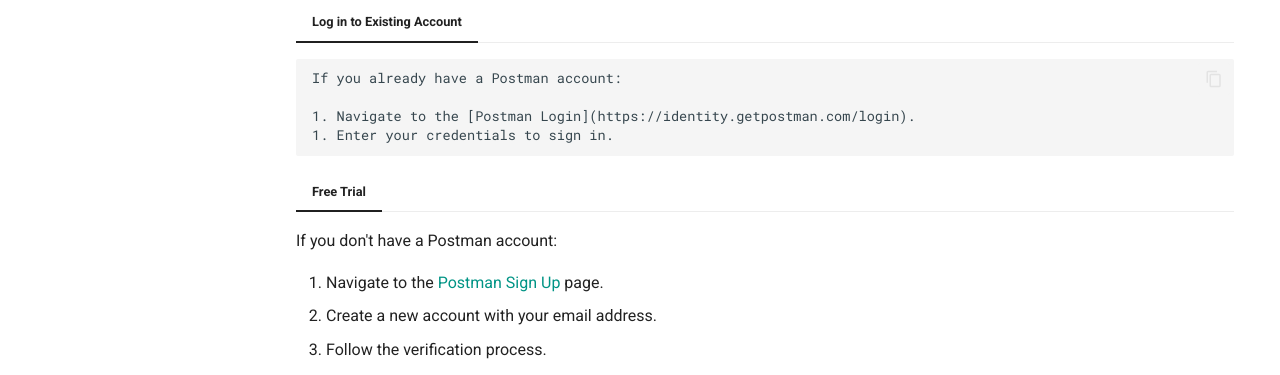
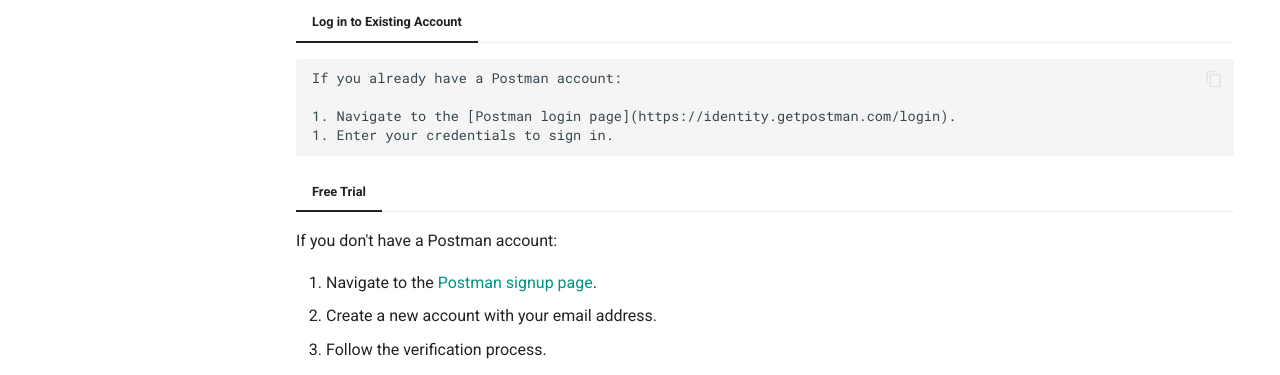
Before and after one commit to antonjim-te/thousandeyes-splunk-integrations-workshop, an MkDocs documentation site: the page built from docs/getting_started/access_postman.md, in a window 1280 px wide and 900 px high. Shown: the part 318-693 px from the top of the window. Built offline with MkDocs 1.6.1 and Material for MkDocs 9.7.7, drawn with Linux system fonts in a browser that asks for light colours.

Commit message:
Update access_postman.md

```diff
--- a/docs/getting_started/access_postman.md
+++ b/docs/getting_started/access_postman.md
@@ -9,7 +9,7 @@
 
     If you already have a Postman account:
 
-    1. Navigate to the [Postman Login](https://identity.getpostman.com/login).
+    1. Navigate to the [Postman login page](https://identity.getpostman.com/login).
     1. Enter your credentials to sign in.
 
 
@@ -17,7 +17,7 @@
 
     If you don't have a Postman account:
 
-    1. Navigate to the [Postman Sign Up](https://identity.getpostman.com/signup) page.
+    1. Navigate to the [Postman signup page](https://identity.getpostman.com/signup).
     1. Create a new account with your email address.
     1. Follow the verification process.
     1. Access Postman with your new account.
```
